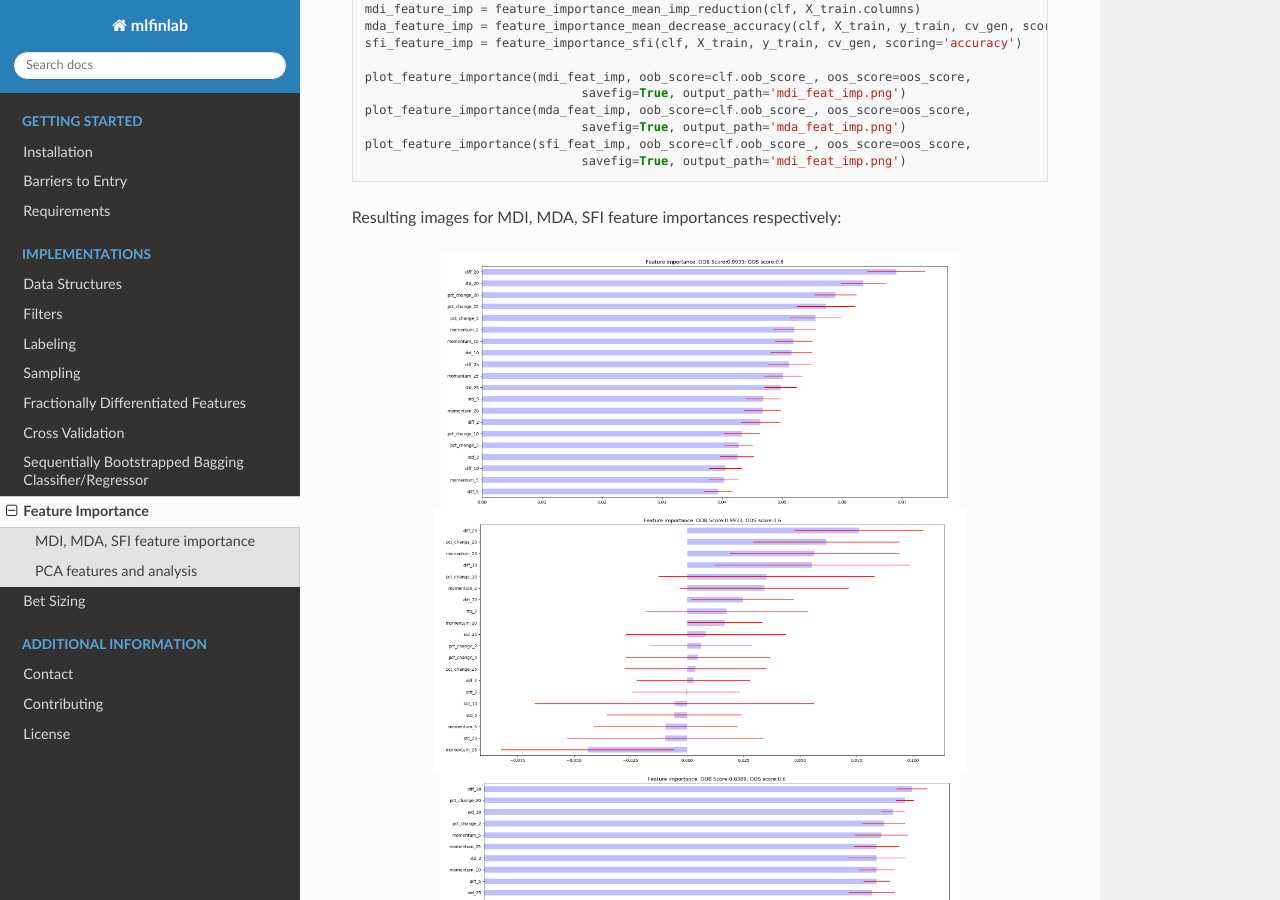
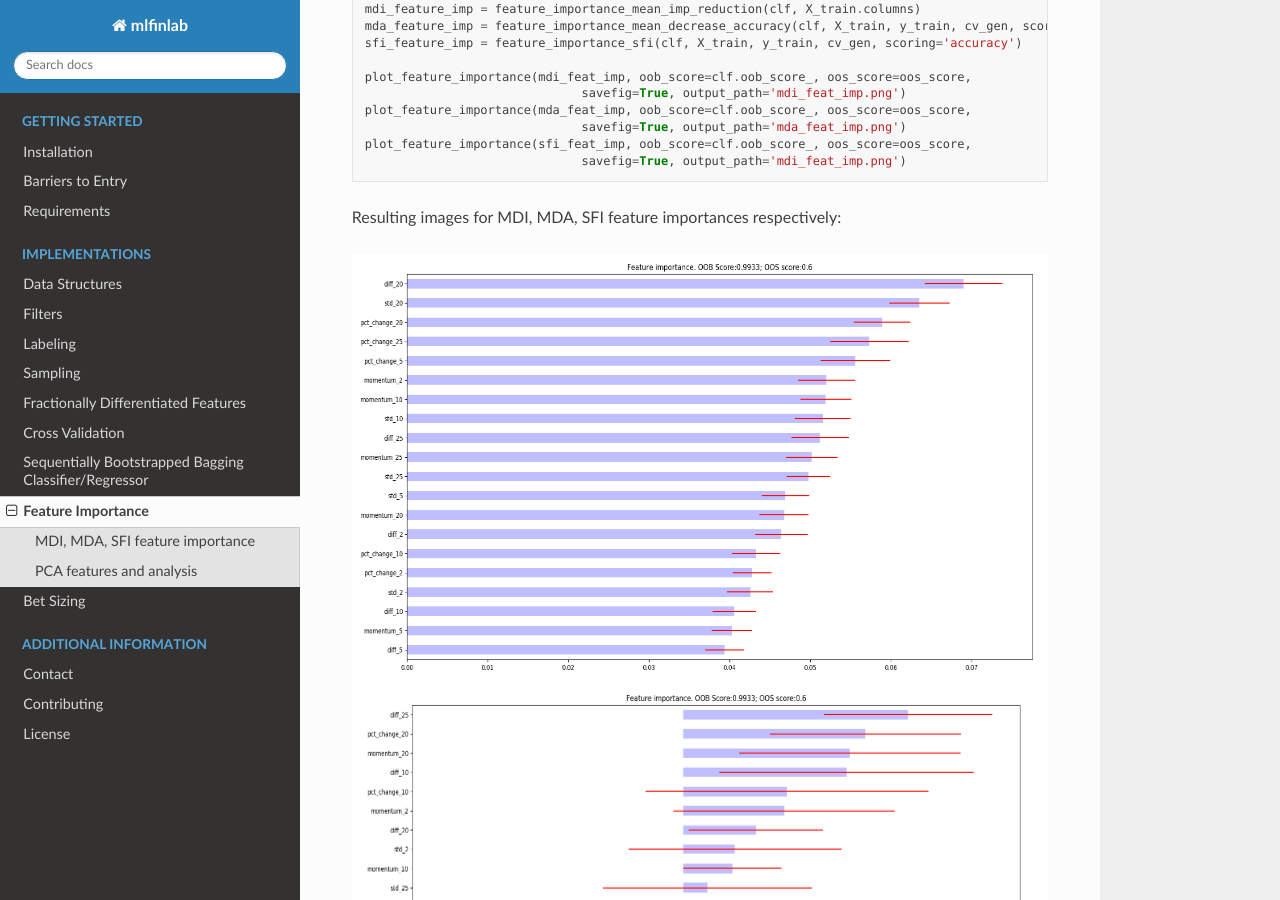
Before and after one commit to hudson-and-thames/mlfinlab, a Sphinx documentation site: the page built from docs/source/implementations/feature_importance.rst, in a window 1280 px wide and 900 px high, scrolled down 1261 px. Built offline with Sphinx 7.4.7 and the Read the Docs theme 2.0.0, drawn with Linux system fonts in a browser that asks for light colours.

Commit message:
Increase image size

```diff
--- a/docs/source/implementations/feature_importance.rst
+++ b/docs/source/implementations/feature_importance.rst
@@ -67,15 +67,15 @@ An example showing how to use various feature importance functions::
 Resulting images for MDI, MDA, SFI feature importances respectively:
 
 .. image:: feature_imp_images/mdi_feat_imp.png
-   :scale: 30 %
+   :scale: 50 %
    :align: center
 
 .. image:: feature_imp_images/mda_feat_imp.png
-  :scale: 30 %
+  :scale: 50 %
   :align: center
 
 .. image:: feature_imp_images/sfi_feat_imp.png
-   :scale: 30 %
+   :scale: 50 %
    :align: center
 
 
```
